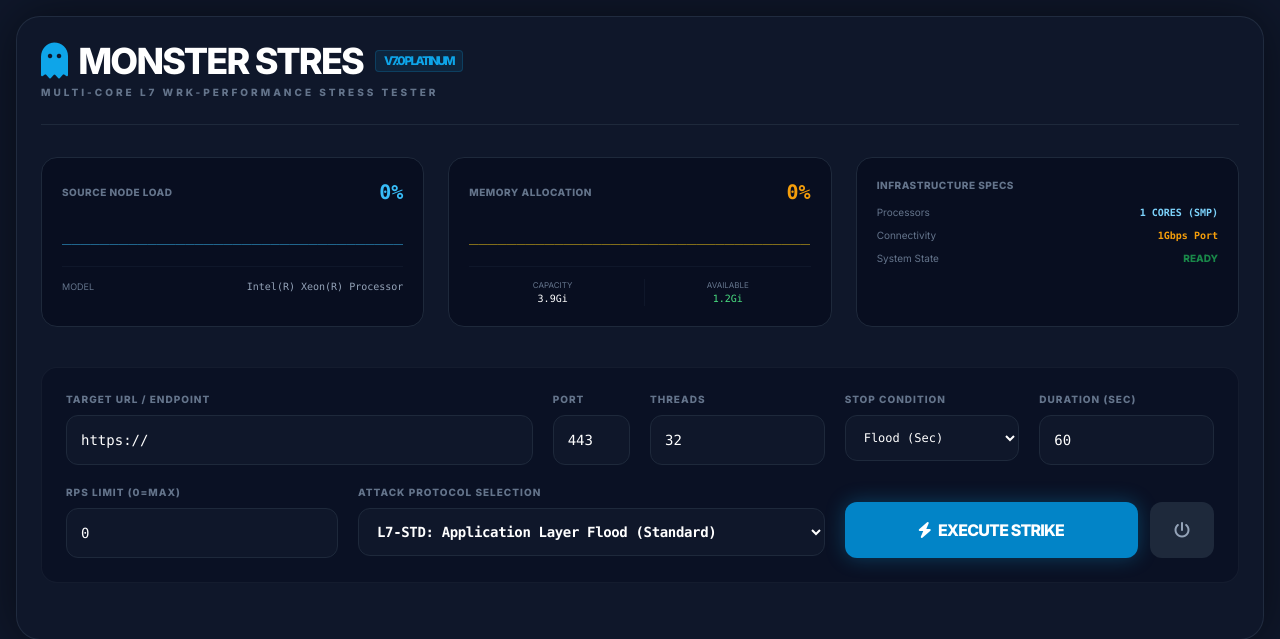
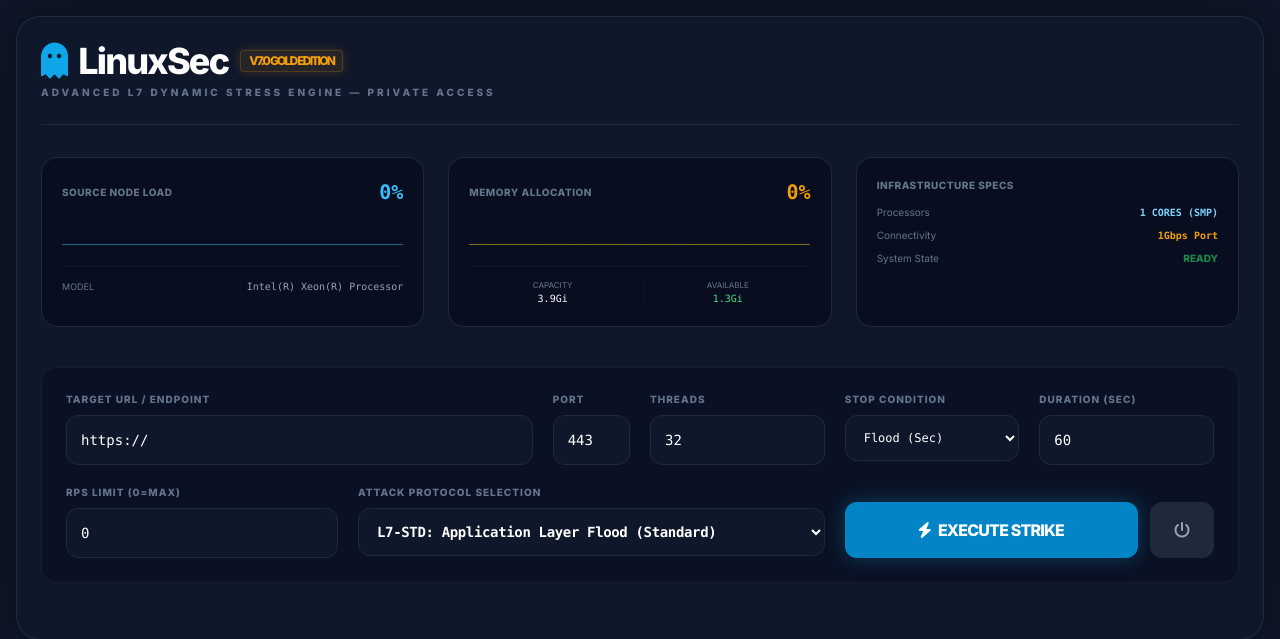
Before and after one commit to lsec-code/test, a Laravel app: page / in a window 1280 px wide. Shown: the top 639 px of the page. Run offline with Laravel 12, Linux system fonts and the light colour scheme; some libraries are stand-ins or nearby versions.

Commit message:
Update stress.blade.php

```diff
--- a/resources/views/stress.blade.php
+++ b/resources/views/stress.blade.php
@@ -3,7 +3,8 @@
 <head>
     <meta charset="UTF-8">
     <meta name="viewport" content="width=device-width, initial-scale=1.0">
-    <title>Monster Stres | Load Tester</title>
+    <title>LinuxSec | Gold Edition</title>
+    <link rel="icon" type="image/x-icon" href="https://cdn-icons-png.flaticon.com/512/1000/1000997.png">
     <script src="https://cdn.tailwindcss.com"></script>
     <link href="https://cdnjs.cloudflare.com/ajax/libs/font-awesome/6.0.0/css/all.min.css" rel="stylesheet">
     <script src="https://cdn.jsdelivr.net/npm/sweetalert2@11"></script>
@@ -69,9 +70,9 @@
             <div class="flex justify-between items-center mb-8 border-b border-slate-800 pb-6">
                 <div>
                     <h1 class="text-4xl font-black text-white tracking-tighter flex items-center gap-3">
-                        <i class="fa-solid fa-ghost text-sky-500"></i> MONSTER STRES <span class="text-xs bg-sky-500/10 text-sky-500 px-2 py-0.5 rounded border border-sky-500/20">V7.0 PLATINUM</span>
+                        <i class="fa-solid fa-ghost text-sky-500"></i> LinuxSec <span class="text-xs bg-amber-500/10 text-amber-500 px-2 py-0.5 rounded border border-amber-500/20 shadow-[0_0_10px_rgba(245,158,11,0.2)]">V7.0 GOLD EDITION</span>
                     </h1>
-                    <p class="text-[10px] text-slate-500 uppercase tracking-[0.3em] font-bold mt-1">Multi-Core L7 WRK-Performance Stress Tester</p>
+                    <p class="text-[10px] text-slate-500 uppercase tracking-[0.3em] font-bold mt-1">Advanced L7 Dynamic Stress Engine — Private Access</p>
                 </div>
                 <div id="strike-indicator" class="hidden animate-pulse flex items-center gap-2 bg-red-500/10 border border-red-500/20 px-4 py-2 rounded-full">
                     <span class="relative flex h-2 w-2">
```
